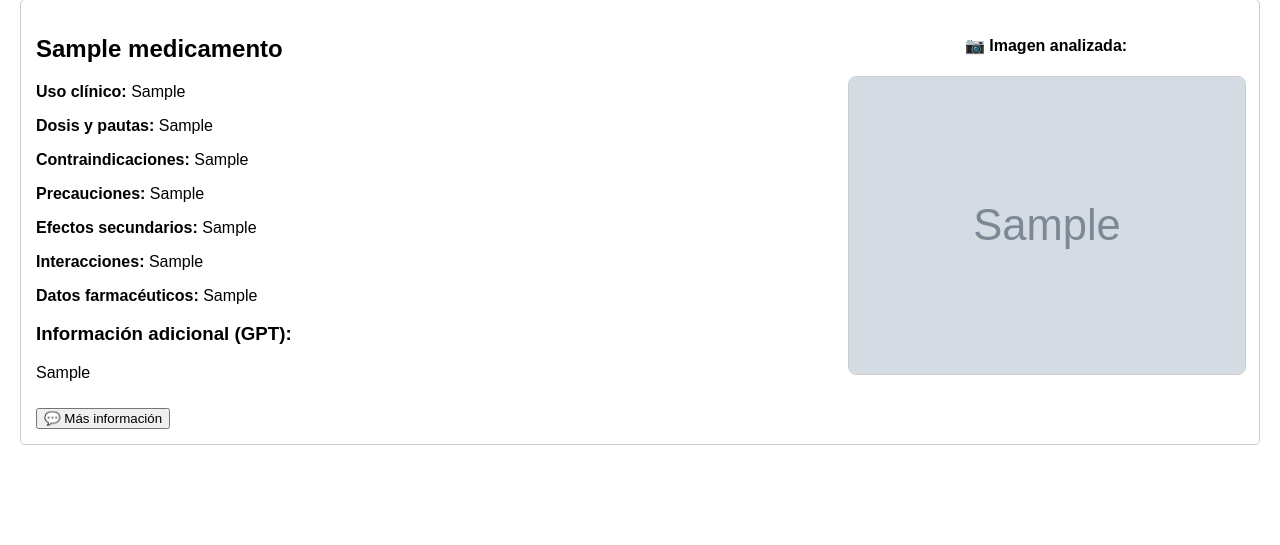
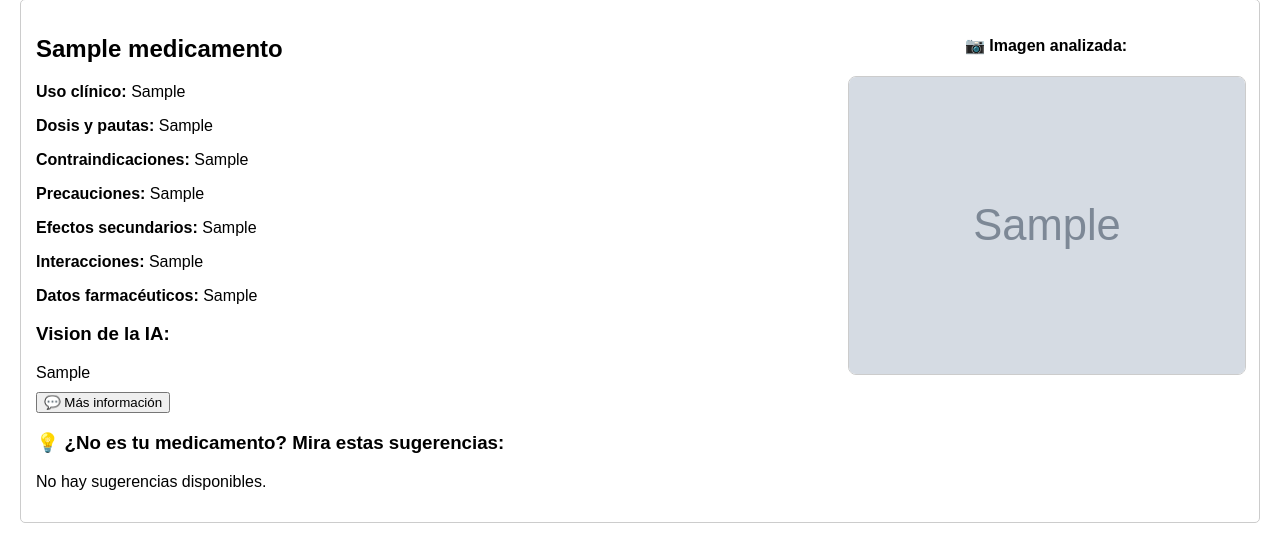
Before and after one commit to Cartopjt/MediApp, a Flask app: page /consulta in a window 1280 px wide. Shown: the part 255-800 px from the top of the page. Run offline with Flask 3, Linux system fonts and the light colour scheme; a user stored in the database is signed in; tables that the repository leaves empty hold one stand-in row (values such as "Sample post"); grey boxes marked "Sample" are stand-in pictures; some libraries are stand-ins or nearby versions.

Commit message:
Mejoras generales 4.0

```diff
--- a/app.py
+++ b/app.py
@@ -1,5 +1,6 @@
 import os
-from datetime import date
+import markdown
+from datetime import date,datetime
 from werkzeug.utils import secure_filename
 from flask import Flask, render_template, request ,redirect, url_for, session,flash
 from flask_sqlalchemy import SQLAlchemy
@@ -88,7 +89,8 @@ def consultar_gpt(medicamento, descripcion_base):
         contenido = response.choices[0].message.content
         if not contenido or contenido.strip() == "":
             contenido = "No se pudo generar información en este momento."
-        return contenido
+        contenido_html = markdown.markdown(contenido)
+        return contenido_html
 
     except Exception as e:
         print(" Error en la llamada a GPT:", e)
@@ -172,8 +174,10 @@ def index():
             return "No seleccionaste archivo"
 
         # Guardar temporalmente la imagen
-        filename = secure_filename(archivo.filename)
-        ruta_imagen = os.path.join("static", archivo.filename)
+        timestamp = datetime.now().strftime("%Y%m%d_%H%M%S%f")
+        ext = os.path.splitext(archivo.filename)[1]  # conserva extensión original (.png, .jpg, etc.)
+        filename = f"imagen_{timestamp}{ext}"
+        ruta_imagen = os.path.join("static", filename)
         archivo.save(ruta_imagen)
 
         # OCR
@@ -182,11 +186,17 @@ def index():
         # Fuzzy matching en BD
         medicamento, sugerencias,score = buscar_medicamento(texto_detectado)
 
+        resultado = {
+            "imagen": filename,
+            "texto_detectado": texto_detectado,
+            "sugerencias": sugerencias
+        }
+
         # Coincidencia con dataset (base de datos futuro)
         if medicamento and score >= 80:
             explicacion_gpt = consultar_gpt(medicamento.nombre_medicamento, medicamento.uso_clinico or "")
-            resultado = {
-                "imagen": filename, # la ruta de la foto subida
+            resultado.update({
+                "imagen": filename,
                 "nombre": medicamento.nombre_medicamento,
                 "confianza": f"{score:.2f}%",
                 "uso_clinico": medicamento.uso_clinico,
@@ -197,27 +207,26 @@ def index():
                 "interacciones": medicamento.interacciones,
                 "datos_farmaceuticos": medicamento.datos_farmaceuticos,
                 "chatgpt": explicacion_gpt,
-            }
+            })
+
             if current_user.is_authenticated:
                 consulta = Consulta(usuario_id=current_user.id,medicamento_id=medicamento.id,imagen_subida=filename,chatgpt=explicacion_gpt)
                 db.session.add(consulta)
                 db.session.commit()
-                session["ultimo_resultado"] = resultado
         else:
-            if sugerencias:
-                resultado = {
-                    "imagen": filename,
-                    "texto_detectado": texto_detectado,
-                    "error": "No se detectó coincidencia exacta, prueba otra vez",
-                    "sugerencias": sugerencias
-                }
+            if not sugerencias:
+                resultado["error"] = "Medicamento no encontrado."
             else:
-                resultado = {
-                    "texto_detectado": texto_detectado,
-                    "error": "Medicamento no encontrado."
-                }
+                resultado["error"] = "No se detectó coincidencia exacta, prueba otra vez"
+
+        session["ultimo_resultado"] = {
+            "nombre": resultado.get("nombre"),
+            "imagen": filename
+        }
+        session["ultima_imagen"] = filename
 
     return render_template("index.html", resultado=resultado)
+
 
 
 #Volver a consulta
@@ -240,7 +249,7 @@ def volver_consulta():
             "efectos_secundarios": med.efectos_secundarios,
             "interacciones": med.interacciones,
             "datos_farmaceuticos": med.datos_farmaceuticos,
-            "chatgpt": consulta.chatgpt  # Aquí cargamos la respuesta guardada
+            "chatgpt": consulta.chatgpt
         }
     else:
         resultado = session.get("ultimo_resultado")
@@ -254,26 +263,42 @@ def volver_consulta():
 #Ruta alternativa
 @app.route("/medicamento/<nombre>")
 def ver_medicamento(nombre):
-    med = Medicamento.query.filter_by(nombre_medicamento=nombre).first()
-    if not med:
-        return "Medicamento no encontrado", 404
+    medicamento = Medicamento.query.filter_by(nombre_medicamento=nombre).first()
+    if not medicamento:
+        flash("El medicamento no existe en la base de datos")
+        return redirect(url_for("index"))
 
-    explicacion_gpt = consultar_gpt(med.nombre_medicamento, med.uso_clinico or "")
+    imagen = session.get("ultima_imagen")
+    session["medicamento_actual"] = nombre
+
+    # Generar explicación GPT
+    explicacion_gpt = consultar_gpt(medicamento.nombre_medicamento, medicamento.uso_clinico or "")
 
     resultado = {
-        "texto_detectado": nombre,
-        "nombre": med.nombre_medicamento,
-        "confianza": "100%",
-        "dosis": med.dosis_pautas,
-        "descripcion": med.uso_clinico,
-        "chatgpt": explicacion_gpt
+        "imagen": imagen,
+        "nombre": medicamento.nombre_medicamento,
+        "confianza": "Aceptado manualmente",
+        "uso_clinico": medicamento.uso_clinico,
+        "dosis_pautas": medicamento.dosis_pautas,
+        "contraindicaciones": medicamento.contraindicaciones,
+        "precauciones": medicamento.precauciones,
+        "efectos_secundarios": medicamento.efectos_secundarios,
+        "interacciones": medicamento.interacciones,
+        "datos_farmaceuticos": medicamento.datos_farmaceuticos,
+        "chatgpt": explicacion_gpt,
+        "sugerencias": []
     }
+    session["ultimo_resultado"] = resultado
+    return render_template("index.html", resultado=resultado)
 
-    return render_template("index.html", resultado=resultado)
 
 #Ruta de chat
 @app.route("/chat/<medicamento>", methods=["GET", "POST"])
 def chat(medicamento):
+    med_sesion = session.get("medicamento_actual")
+    if med_sesion:
+        medicamento = med_sesion
+
     if medicamento not in obtener_nombres():
         return "Medicamento no válido."
 
--- a/requirements.txt
+++ b/requirements.txt
@@ -5,6 +5,7 @@ Flask-SQLAlchemy == 3.1.1
 Flask-Login ==  0.6.3
 PyMySQL == 1.1.2
 python-dotenv == 1.1.1
+Markdown == 3.9
 openai  == 1.108.1
 google-cloud-documentai == 3.6.0
 google-cloud-vision == 3.10.2
--- a/templates/index.html
+++ b/templates/index.html
@@ -116,25 +116,33 @@
             {% endif %}
 
             {% if resultado.chatgpt %}
-              <h3>Información adicional (GPT):</h3>
-              <p>{{ resultado.chatgpt }}</p>
+              <h3>Vision de la IA:</h3>
+              <div>{{ resultado.chatgpt | replace('\n\n', '<br><br>') | replace('\n', '<br>') | safe }}</div>
               <form action="{{ url_for('chat', medicamento=resultado.nombre) }}">
                 <button type="submit">💬 Más información</button>
               </form>
             {% endif %}
+          {% endif %}
 
-            {% if resultado.sugerencias %}
-              <h3>🔍 Sugerencias:</h3>
-              <ul>
-                {% for s in resultado.sugerencias %}
+          <!-- Bloque de sugerencias (siempre visible) -->
+          <h3>💡 ¿No es tu medicamento? Mira estas sugerencias:</h3>
+          {% if resultado.sugerencias %}
+            <ul>
+              {% for s in resultado.sugerencias %}
+                {% if resultado.nombre != s.nombre %}
                   <li>
                     <a href="{{ url_for('ver_medicamento', nombre=s.nombre) }}">
                       {{ s.nombre }} ({{ s.confianza }}%)
                     </a>
                   </li>
-                {% endfor %}
-              </ul>
+                {% endif %}
+              {% endfor %}
+            </ul>
+            {% if resultado.sugerencias|length == 1 and resultado.nombre == resultado.sugerencias[0].nombre %}
+              <p>No hay sugerencias diferentes disponibles.</p>
             {% endif %}
+          {% else %}
+            <p>No hay sugerencias disponibles.</p>
           {% endif %}
         </div>
 
```
